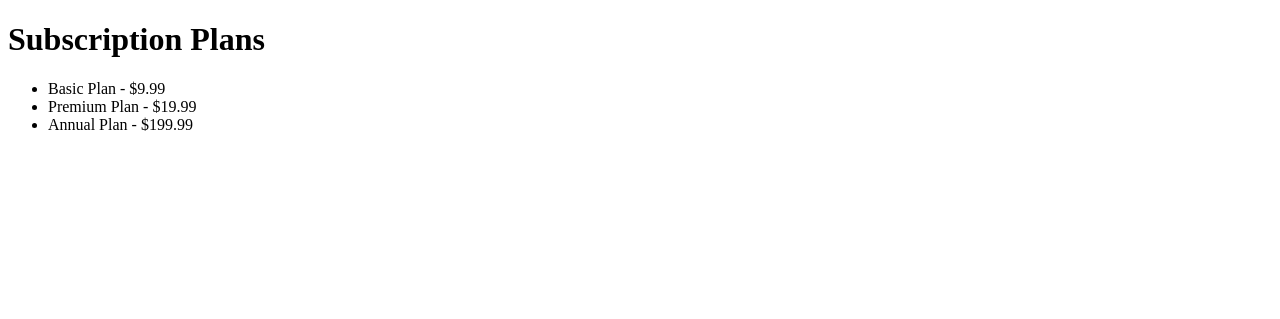
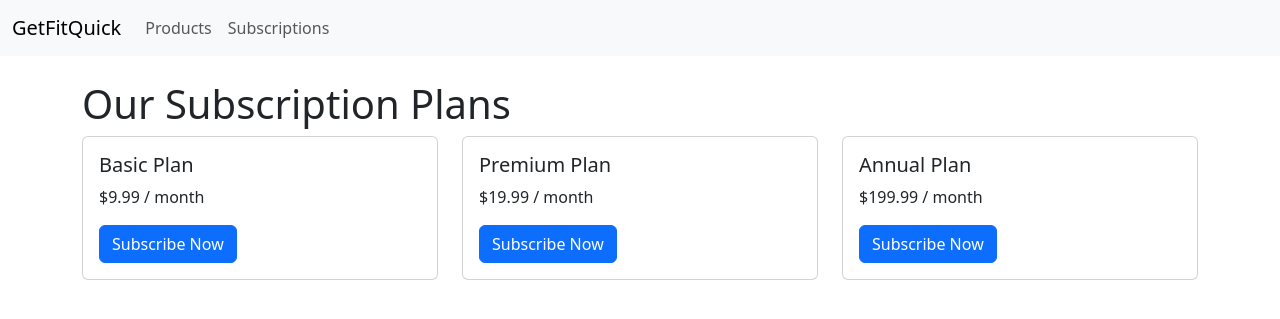
Before and after one commit to Chris-moreton12/get-fit-quick, a Django app: page /subscriptions/ in a window 1280 px wide. Shown: the top 319 px of the page. Run offline with Django 5.2, Linux system fonts and the light colour scheme; data comes from the database, SQL or seed files in the repository; both versions use the stored data as it was after the commit.

Commit message:
set up bootstrap, fixed file paths for bootstrap t owork globally, subscription page and product page now have simply styled css from bootstrap

```diff
--- a/getfitquick/settings.py
+++ b/getfitquick/settings.py
@@ -60,7 +60,7 @@ ROOT_URLCONF = 'getfitquick.urls'
 TEMPLATES = [
     {
         'BACKEND': 'django.template.backends.django.DjangoTemplates',
-        'DIRS': [],
+        'DIRS': [BASE_DIR / 'templates'],  # This points to my global templates folder
         'APP_DIRS': True,
         'OPTIONS': {
             'context_processors': [
@@ -72,6 +72,7 @@ TEMPLATES = [
         },
     },
 ]
+
 
 WSGI_APPLICATION = 'getfitquick.wsgi.application'
 
--- a/subscriptions/templates/subscriptions/subscription_list.html
+++ b/subscriptions/templates/subscriptions/subscription_list.html
@@ -1,16 +1,22 @@
-<!DOCTYPE html>
-<html>
-<head>
-    <title>Subscriptions</title>
-</head>
-<body>
-    <h1>Subscription Plans</h1>
-    <ul>
+{% extends 'base.html' %}
+
+{% block title %}Subscription Plans - GetFitQuick{% endblock %}
+
+{% block content %}
+    <h1>Our Subscription Plans</h1>
+    <div class="row">
         {% for plan in plans %}
-            <li>{{ plan.name }} - ${{ plan.price }}</li>
+            <div class="col-md-4">
+                <div class="card mb-4">
+                    <div class="card-body">
+                        <h5 class="card-title">{{ plan.name }}</h5>
+                        <p class="card-text">${{ plan.price }} / month</p>
+                        <a href="#" class="btn btn-primary">Subscribe Now</a>
+                    </div>
+                </div>
+            </div>
         {% empty %}
-            <li>No subscription plans available.</li>
+            <p>No subscription plans available.</p>
         {% endfor %}
-    </ul>
-</body>
-</html>
+    </div>
+{% endblock %}
--- /dev/null
+++ b/templates/base.html
@@ -0,0 +1,41 @@
+<!DOCTYPE html>
+<html lang="en">
+<head>
+    <meta charset="UTF-8">
+    <meta name="viewport" content="width=device-width, initial-scale=1.0">
+    <title>{% block title %}GetFitQuick{% endblock %}</title>
+    <!-- Include Bootstrap CSS -->
+    <link href="https://cdn.jsdelivr.net/npm/bootstrap@5.3.0-alpha1/dist/css/bootstrap.min.css" rel="stylesheet">
+</head>
+<body>
+    <!-- Navbar for navigation -->
+    <nav class="navbar navbar-expand-lg navbar-light bg-light">
+        <div class="container-fluid">
+            <a class="navbar-brand" href="/">GetFitQuick</a>
+            <button class="navbar-toggler" type="button" data-bs-toggle="collapse" data-bs-target="#navbarNav" aria-controls="navbarNav" aria-expanded="false" aria-label="Toggle navigation">
+                <span class="navbar-toggler-icon"></span>
+            </button>
+            <div class="collapse navbar-collapse" id="navbarNav">
+                <ul class="navbar-nav">
+                    <li class="nav-item">
+                        <a class="nav-link" href="/products/">Products</a>
+                    </li>
+                    <li class="nav-item">
+                        <a class="nav-link" href="/subscriptions/">Subscriptions</a>
+                    </li>
+                </ul>
+            </div>
+        </div>
+    </nav>
+
+    <!-- Page content -->
+    <div class="container mt-4">
+        {% block content %}
+        {% endblock %}
+    </div>
+
+    <!-- Bootstrap JS and Popper.js -->
+    <script src="https://cdn.jsdelivr.net/npm/@popperjs/core@2.11.6/dist/umd/popper.min.js"></script>
+    <script src="https://cdn.jsdelivr.net/npm/bootstrap@5.3.0-alpha1/dist/js/bootstrap.min.js"></script>
+</body>
+</html>
```
Also changed, not shown: products/templates/products/product_list.html (+19 -13 lines), db.sqlite3, products/glasses-white-background.jpg (added).
